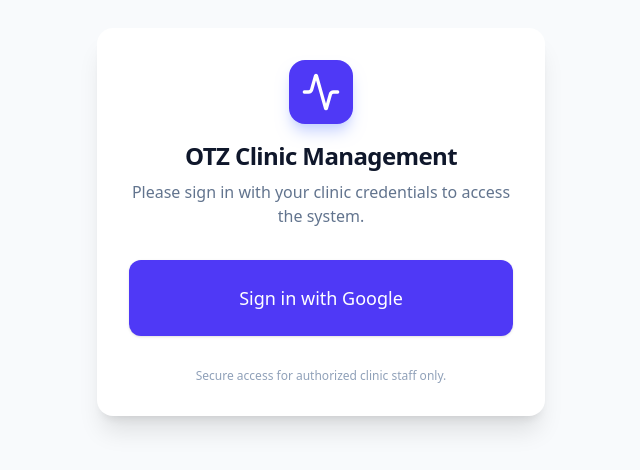
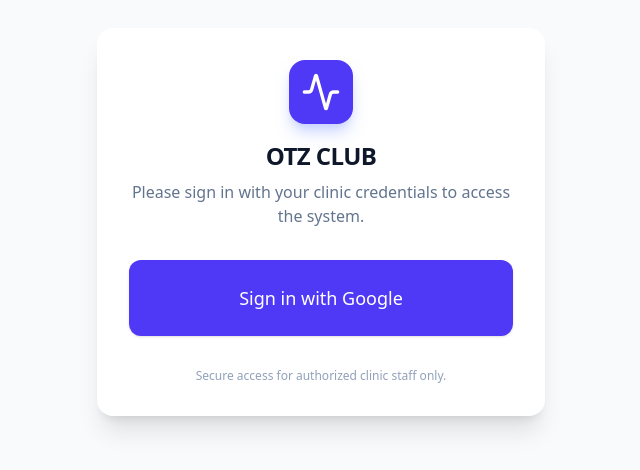
Before and after one commit to Idowest12/OTZ-updated-Application-, a React (Vite) app: page / in a window 1280 px wide. Shown: the part 178-648 px from the top of the page, without its empty margins (319-959 px from the left). Built offline with nearby package versions, Linux system fonts and the light colour scheme; no server answers; the database is empty.

Commit message:
refactor: Update app title and branding to OTZ CLUB
This commit updates the application's title, metadata, and UI elements to consistently use "OTZ CLUB" as the branding. This aligns the frontend display with the intended project name and improves brand recognition.

```diff
--- a/index.html
+++ b/index.html
@@ -3,7 +3,7 @@
   <head>
     <meta charset="UTF-8" />
     <meta name="viewport" content="width=device-width, initial-scale=1.0" />
-    <title>My Google AI Studio App</title>
+    <title>OTZ CLUB</title>
   </head>
   <body>
     <div id="root"></div>
--- a/metadata.json
+++ b/metadata.json
@@ -1,5 +1,5 @@
 {
-  "name": "OTZ Clinic Management System v2.0",
+  "name": "OTZ CLUB",
   "description": "A professional, simple, and friendly clinic management system for OTZ (Operation Triple Zero) tracking, patient management, and viral load statistics.",
   "requestFramePermissions": []
 }
--- a/src/App.tsx
+++ b/src/App.tsx
@@ -92,7 +92,7 @@
               <Activity className="h-10 w-10" />
             </div>
             <h1 className="text-2xl font-bold tracking-tight text-slate-900">
-              OTZ Clinic Management
+              OTZ CLUB
             </h1>
             <p className="mt-2 text-slate-500">
               Please sign in with your clinic credentials to access the system.
--- a/src/components/Dashboard.tsx
+++ b/src/components/Dashboard.tsx
@@ -183,7 +183,7 @@
     <div className="space-y-8">
       <div>
         <h1 className="text-2xl font-bold tracking-tight text-slate-900 dark:text-white">
-          Clinic Dashboard
+          OTZ DASHBOARD
         </h1>
         <p className="text-slate-500 dark:text-slate-400">
           Overview of clinic performance and patient tracking.
```
